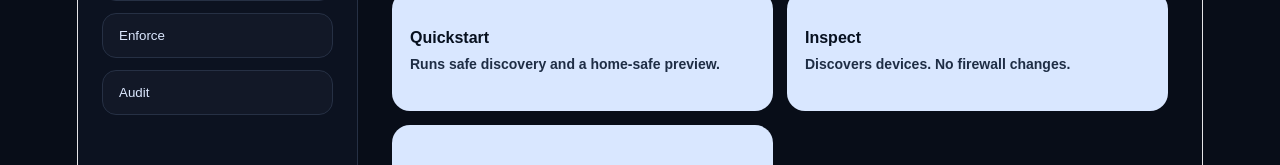
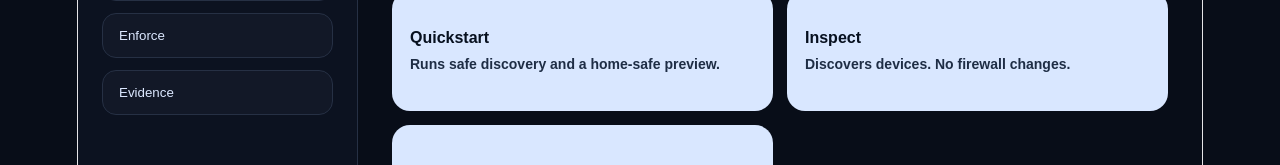
Before and after one commit to ScrappyHub/ShutterWall, a React (Vite) app in the folder workbench-ui/: page / in a window 1280 px wide. Shown: the part 213-378 px from the top of the page. Built offline with nearby package versions, Linux system fonts and the light colour scheme.

Commit message:
ShutterWall: polish UI labels and clarify enforcement + daemon state

```diff
--- a/workbench-ui/src/App.jsx
+++ b/workbench-ui/src/App.jsx
@@ -26,12 +26,12 @@ const sections = {
     desc: "Preview protections first. Apply and undo stay administrator-gated.",
     actions: [
       { cmd: "scan", title: "Scan Preview", desc: "Builds a protection plan without applying changes." },
-      { cmd: "apply", title: "Apply Protection", desc: "Requires confirmation and administrator elevation. Applies ShutterWall firewall protection rules.", confirm: "APPLY" },
-      { cmd: "undo", title: "Undo Protection", desc: "Requires confirmation and administrator elevation. Removes ShutterWall firewall rules.", confirm: "UNDO" },
+      { cmd: "apply", title: "Apply Protection (Admin Required – Coming Soon)", desc: "Requires confirmation and administrator elevation. Applies ShutterWall firewall protection rules.", confirm: "APPLY" },
+      { cmd: "undo", title: "Undo Protection (Admin Required – Coming Soon)", desc: "Requires confirmation and administrator elevation. Removes ShutterWall firewall rules.", confirm: "UNDO" },
     ],
   },
   audit: {
-    title: "Audit",
+    title: "Evidence",
     desc: "Review raw command output and evidence paths when needed.",
     actions: [],
   },
```
